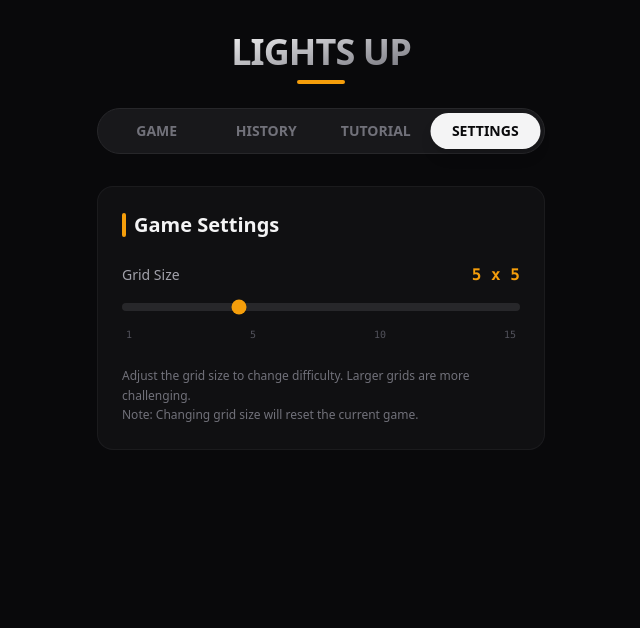
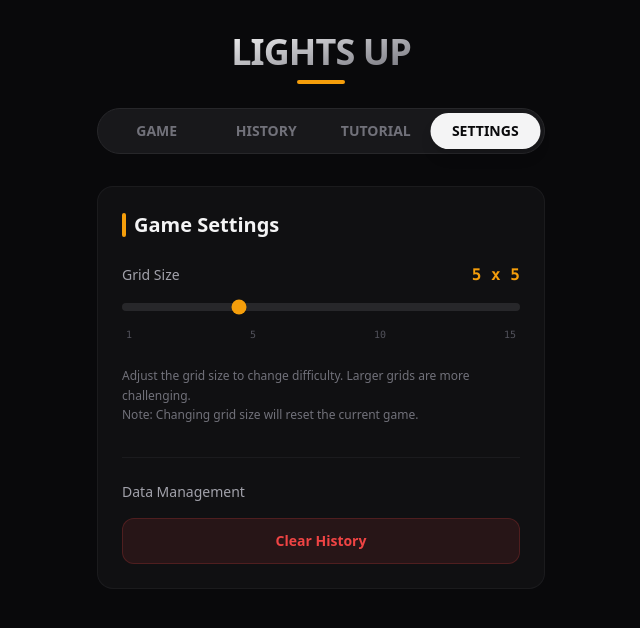
Before and after one commit to wangicheng/lightsup-pro, a React (Vite) app: page / in a window 1280 px wide. Both pictures are taken after a click on the button "SETTINGS". Shown: the top 628 px of the page, without its empty margins (319-959 px from the left). Built offline with nearby package versions, Linux system fonts and the light colour scheme.

Commit message:
feat: add Settings component for grid size adjustment and history management

```diff
--- a/src/App.tsx
+++ b/src/App.tsx
@@ -2,6 +2,7 @@ import { useState, useEffect, useCallback } from 'react';
 import Game from './Game';
 import Tutorial from './Tutorial';
 import History from './History';
+import Settings from './Settings';
 import type { GameRecord } from './types';
 
 type View = 'game' | 'tutorial' | 'history' | 'settings';
@@ -40,6 +41,11 @@ export default function App() {
 
   const handleLevelReset = useCallback(() => {
     setReplayGrid(null);
+  }, []);
+
+  const handleClearHistory = useCallback(() => {
+    setHistory([]);
+    localStorage.removeItem('lightsup-history');
   }, []);
 
   return (
@@ -136,43 +142,12 @@ export default function App() {
           {view === 'history' && <History records={history} onReplay={handleReplay} gridSize={gridSize} />}
           {view === 'tutorial' && <Tutorial />}
           {view === 'settings' && (
-            <div className="w-full max-w-md animate-fade-in space-y-6">
-              <div className="bg-zinc-900/50 p-6 rounded-2xl border border-zinc-800/50">
-                <h2 className="text-xl font-bold text-zinc-100 mb-6 flex items-center gap-2">
-                  <span className="w-1 h-6 bg-amber-500 rounded-full"/>
-                  Game Settings
-                </h2>
-
-                <div className="flex flex-col gap-4">
-                  <div className="flex justify-between items-center">
-                    <span className="text-sm font-medium text-zinc-400">Grid Size</span>
-                    <span className="text-amber-500 font-mono font-bold">{gridSize} x {gridSize}</span>
-                  </div>
-                  <input
-                    type="range"
-                    min="1"
-                    max="15"
-                    value={gridSize}
-                    onChange={(e) => {
-                      setGridSize(parseInt(e.target.value));
-                      setReplayGrid(null);
-                    }}
-                    className="w-full h-2 bg-zinc-800 rounded-lg appearance-none cursor-pointer accent-amber-500 hover:accent-amber-400 transition-all"
-                  />
-                  <div className="flex justify-between w-full text-[10px] text-zinc-600 font-mono px-1">
-                    <span>1</span>
-                    <span>5</span>
-                    <span>10</span>
-                    <span>15</span>
-                  </div>
-                  <p className="text-xs text-zinc-500 mt-2 leading-relaxed">
-                    Adjust the grid size to change difficulty. Larger grids are more challenging.
-                    <br/>
-                    Note: Changing grid size will reset the current game.
-                  </p>
-                </div>
-              </div>
-            </div>
+            <Settings
+              gridSize={gridSize}
+              setGridSize={setGridSize}
+              onResetReplay={() => setReplayGrid(null)}
+              onClearHistory={handleClearHistory}
+            />
           )}
         </div>
       </div>
--- /dev/null
+++ b/src/Settings.tsx
@@ -0,0 +1,76 @@
+import React from 'react';
+
+interface SettingsProps {
+  gridSize: number;
+  setGridSize: (size: number) => void;
+  onResetReplay: () => void;
+  onClearHistory: () => void;
+}
+
+export default function Settings({
+  gridSize,
+  setGridSize,
+  onResetReplay,
+  onClearHistory
+}: SettingsProps) {
+
+  const handleClearHistory = () => {
+    if (window.confirm('Are you sure you want to clear all history? This cannot be undone.')) {
+      onClearHistory();
+    }
+  };
+
+  return (
+    <div className="w-full max-w-md animate-fade-in space-y-6">
+      <div className="bg-zinc-900/50 p-6 rounded-2xl border border-zinc-800/50">
+        <h2 className="text-xl font-bold text-zinc-100 mb-6 flex items-center gap-2">
+          <span className="w-1 h-6 bg-amber-500 rounded-full"/>
+          Game Settings
+        </h2>
+
+        <div className="flex flex-col gap-8">
+          {/* Grid Size Section */}
+          <div className="flex flex-col gap-4">
+            <div className="flex justify-between items-center">
+              <span className="text-sm font-medium text-zinc-400">Grid Size</span>
+              <span className="text-amber-500 font-mono font-bold">{gridSize} x {gridSize}</span>
+            </div>
+            <input
+              type="range"
+              min="1"
+              max="15"
+              value={gridSize}
+              onChange={(e) => {
+                setGridSize(parseInt(e.target.value));
+                onResetReplay();
+              }}
+              className="w-full h-2 bg-zinc-800 rounded-lg appearance-none cursor-pointer accent-amber-500 hover:accent-amber-400 transition-all"
+            />
+            <div className="flex justify-between w-full text-[10px] text-zinc-600 font-mono px-1">
+              <span>1</span>
+              <span>5</span>
+              <span>10</span>
+              <span>15</span>
+            </div>
+            <p className="text-xs text-zinc-500 mt-2 leading-relaxed">
+              Adjust the grid size to change difficulty. Larger grids are more challenging.
+              <br/>
+              Note: Changing grid size will reset the current game.
+            </p>
+          </div>
+
+          {/* Data Management Section */}
+          <div className="pt-6 border-t border-zinc-800/50">
+            <h3 className="text-sm font-medium text-zinc-400 mb-4">Data Management</h3>
+            <button
+              onClick={handleClearHistory}
+              className="w-full py-3 px-4 bg-red-500/10 hover:bg-red-500/20 text-red-500 text-sm font-bold rounded-xl transition-colors border border-red-500/20 flex items-center justify-center gap-2"
+            >
+              Clear History
+            </button>
+          </div>
+        </div>
+      </div>
+    </div>
+  );
+}
```
